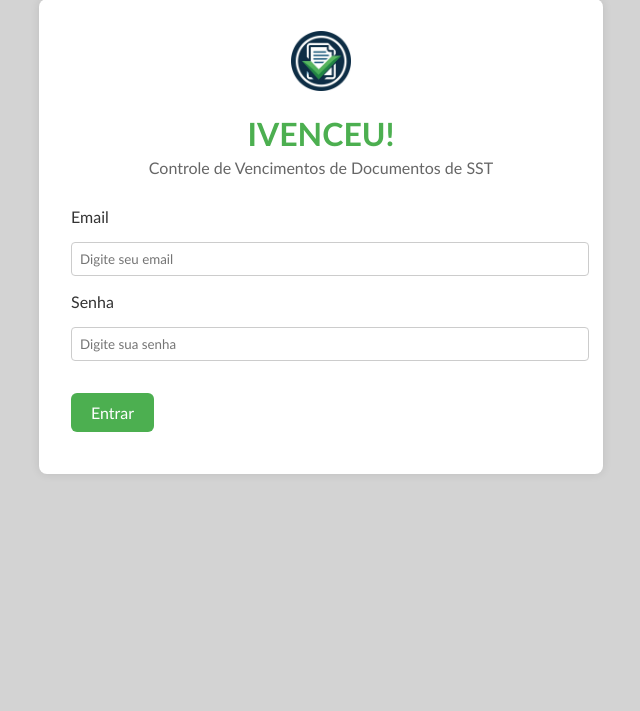
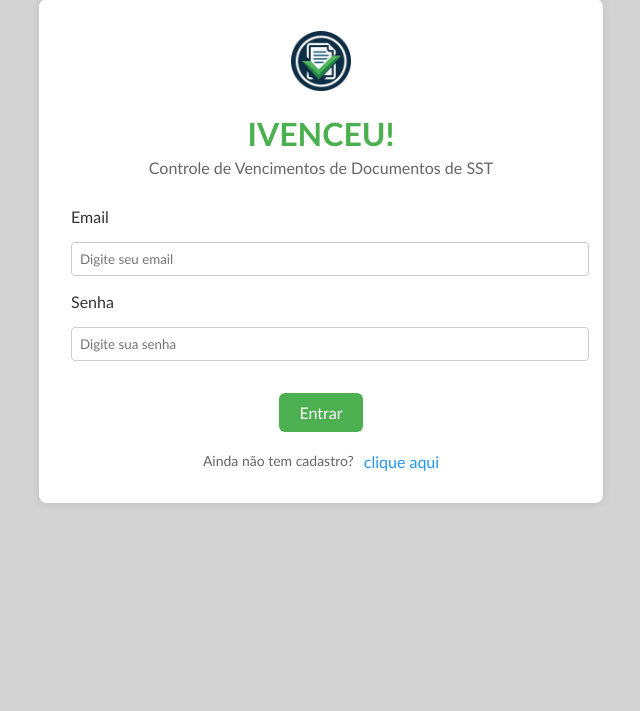
Before and after one commit to DanielePerse/univesp-project, a Flask app: page / in a window 1280 px wide. Shown: the part 51-762 px from the top of the page, without its empty margins (319-959 px from the left). Run offline with Flask 3, Linux system fonts and the light colour scheme.

Commit message:
feat: adicao de link para cadastro na tela de login

```diff
--- a/app/routes.py
+++ b/app/routes.py
@@ -28,13 +28,9 @@ def cadastro():
 def consulta():
     return render_template('consulta.html')
 
-@bp.route('/detalhes')
-def detalhes():
-    return render_template('detalhes.html')
-
 @bp.route('/detalhes/<id>')
 def detalhes_funcionario(id):
-    return render_template('detalhes.html')
+    return render_template('detalhes.html', employee_id=id)
 
 @bp.route('/verifica_cpf')
 def verifica_cpf():
--- a/app/templates/consulta.html
+++ b/app/templates/consulta.html
@@ -91,8 +91,7 @@
     }
 
     function consultarFuncionario(id) {
-      localStorage.setItem("employee_id", id);
-      window.location.href = "/detalhes";
+      window.location.href = `/detalhes/${id}`;
     }
 
     function voltarHome() {
--- a/app/templates/detalhes.html
+++ b/app/templates/detalhes.html
@@ -64,7 +64,7 @@
 
   <script>
     const token = localStorage.getItem("token");
-    const employeeId = localStorage.getItem("employee_id");
+    const employeeId = "{{ employee_id }}";
     const documentsContainer = document.getElementById("documents-container");
 
     function createDocumentInput(doc = {}) {
--- a/app/templates/login.html
+++ b/app/templates/login.html
@@ -24,9 +24,16 @@
         <label for="password">Senha</label>
         <input type="password" id="password" placeholder="Digite sua senha" required />
       </div>
-      <button type="submit" class="button_form">Entrar</button>
+      <div style="text-align: center;">
+        <button type="submit" class="button_form">Entrar</button>
+      </div>
     </form>
     <div id="error-msg" class="error-msg"></div>
+
+    <div class="form-actions" style="margin-top: 20px; text-align: center;">
+      <p style="color: #666; font-size: 14px; margin: 0; display: inline;">Ainda não tem cadastro? </p>
+      <a href="/cadastro_usuario" style="color: #2196F3; text-decoration: none;">clique aqui</a>
+    </div>
   </div>
 
   <!-- Marca d'água -->
```
